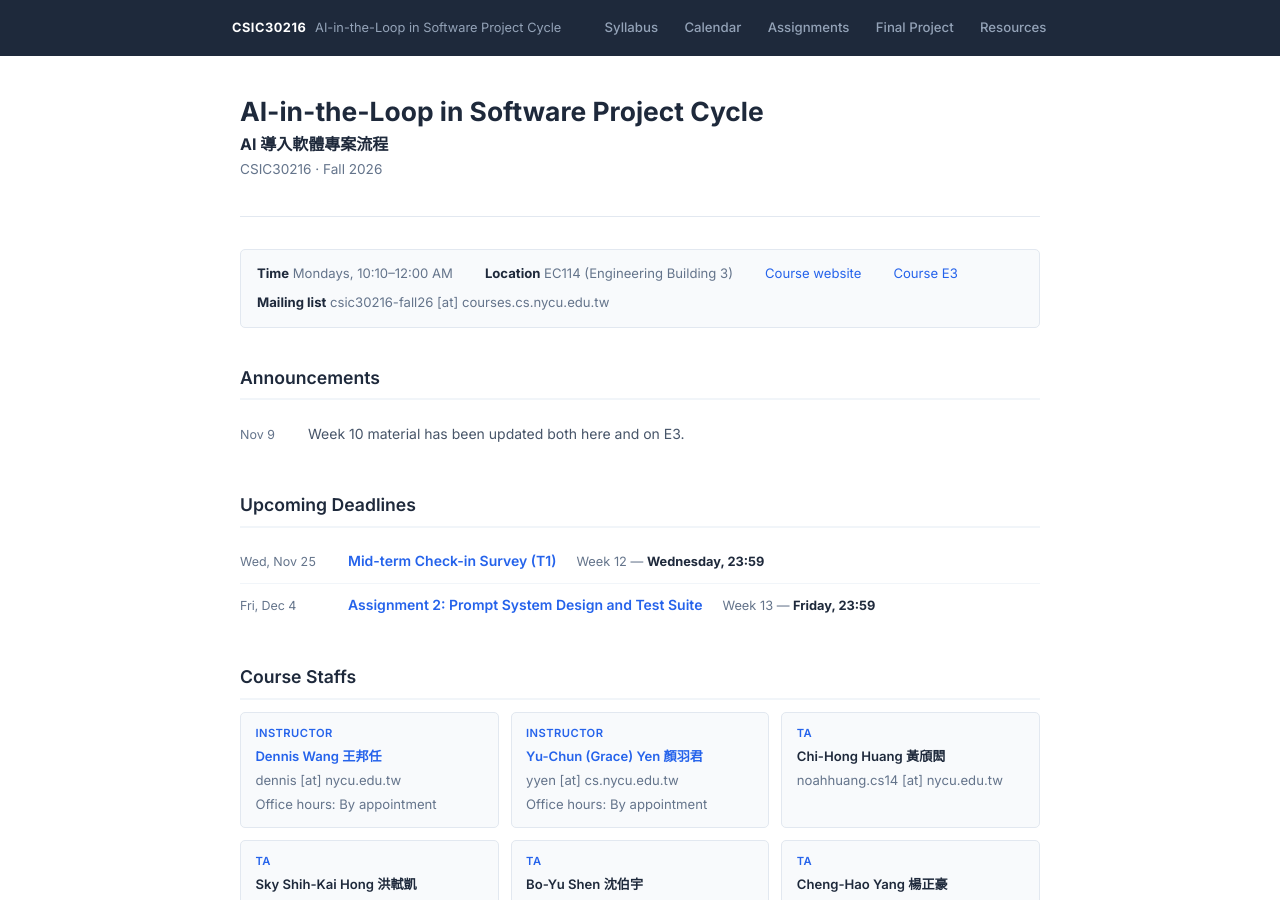
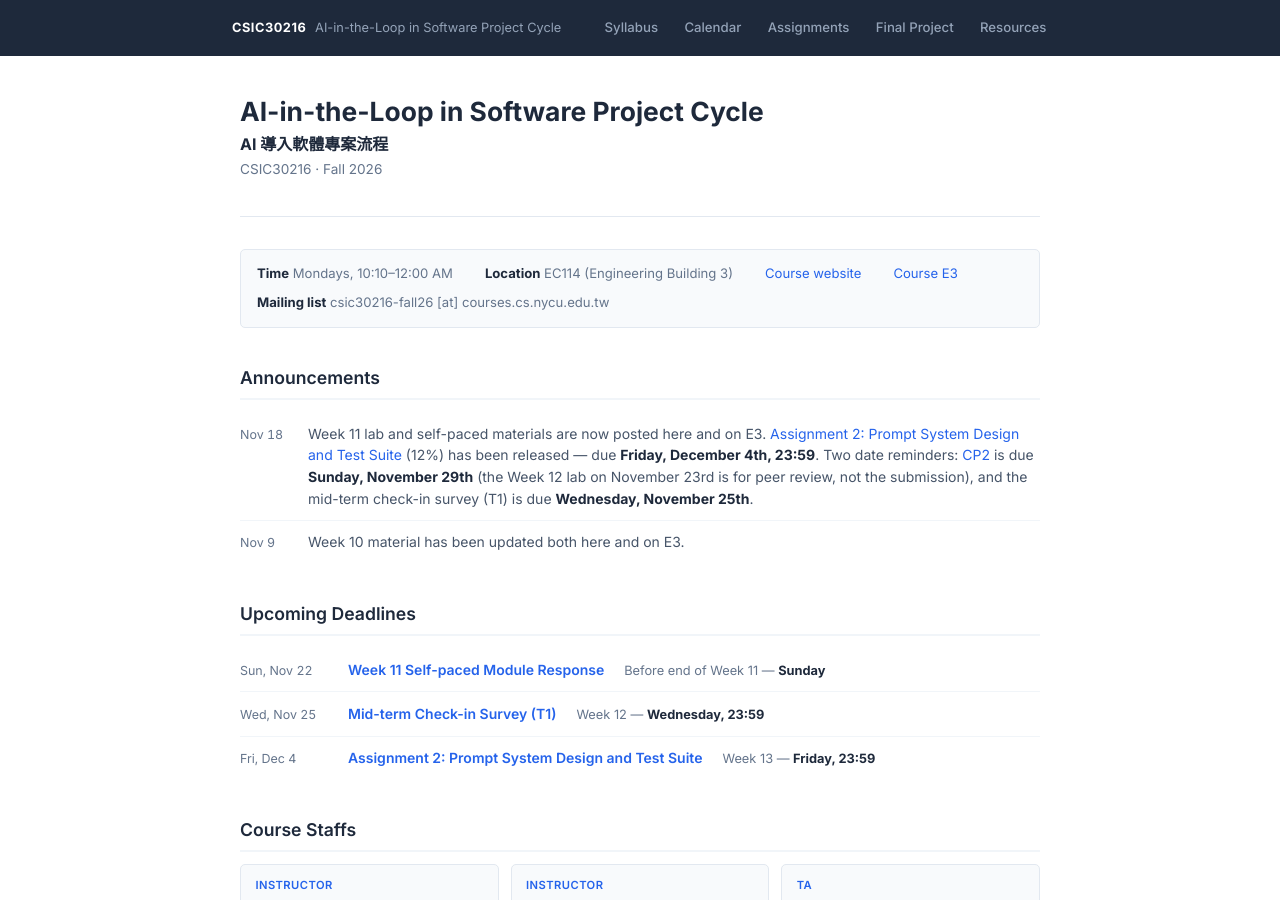
Before and after one commit to dwnnis/csic30216-fall26, a Jekyll site: the page built from index.html, in a window 1280 px wide and 900 px high. Built offline with Jekyll 4.4.1, drawn with Linux system fonts in a browser that asks for light colours.

Commit message:
Update self-paced module

```diff
--- a/_data/announcements.yml
+++ b/_data/announcements.yml
@@ -2,6 +2,9 @@
 # Announcements — newest first
 # Rendered on the home page. Add new entries at the top.
 # ─────────────────────────────────────────────────────────────
+
+- date: "Nov 18"
+  text: 'Week 11 lab and self-paced materials are now posted here and on E3. <a href="/assignments/a2/">Assignment 2: Prompt System Design and Test Suite</a> (12%) has been released — due <strong>Friday, December 4th, 23:59</strong>. Two date reminders: <a href="/project/cp2/">CP2</a> is due <strong>Sunday, November 29th</strong> (the Week 12 lab on November 23rd is for peer review, not the submission), and the mid-term check-in survey (T1) is due <strong>Wednesday, November 25th</strong>.'
 
 - date: "Nov 9"
   text: "Week 10 material has been updated both here and on E3."
--- a/_data/deadlines.yml
+++ b/_data/deadlines.yml
@@ -12,6 +12,11 @@
 #   date: "2026-09-21"
 #   due_text: "Week 3 — end of Monday"
 #   url: "/project/team-formation/"
+
+- title: "Week 11 Self-paced Module Response"
+  date: "2026-11-22"
+  due_text: "Before end of Week 11 — <strong>Sunday</strong>"
+  url: "https://e3p.nycu.edu.tw/mod/quiz/view.php?id=254937"
 
 - title: "Assignment 2: Prompt System Design and Test Suite"
   date: "2026-12-04"
--- a/_data/schedule.yml
+++ b/_data/schedule.yml
@@ -139,7 +139,8 @@
   slides_url: "https://e3p.nycu.edu.tw/mod/folder/view.php?id=254073"
   lab: "Debug an AI-generated codebase"
   lab_url: "/labs/week11/"
-  self_paced: "Code evaluation benchmarks + AI pair programming patterns"
+  self_paced: "What a benchmark can tell you, and what only you can write down"
+  self_paced_url: "/self-paced/week11/"
   assigned: ""
   due: ""
 
```
